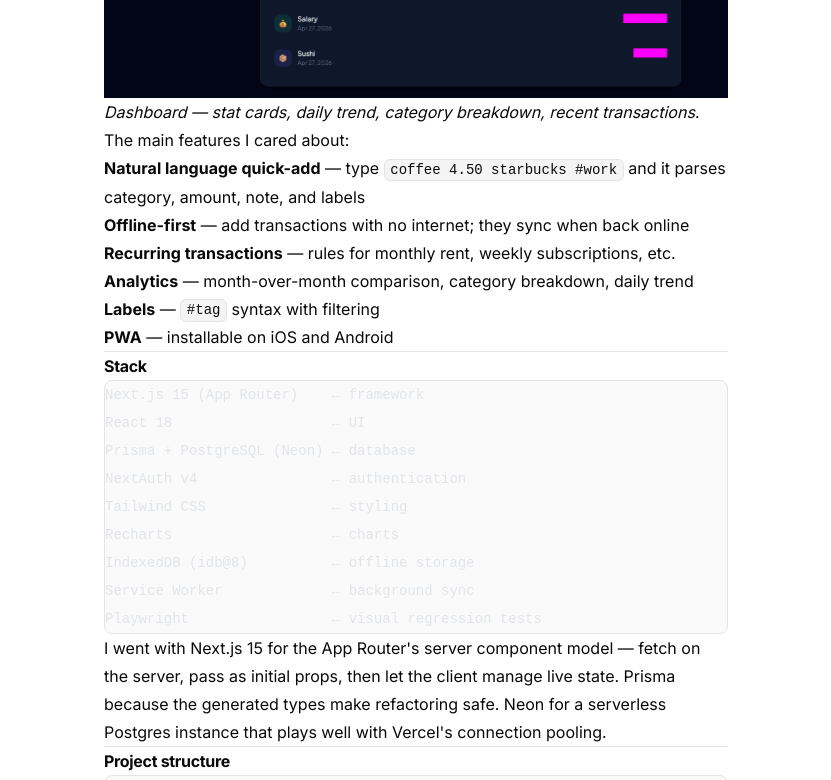
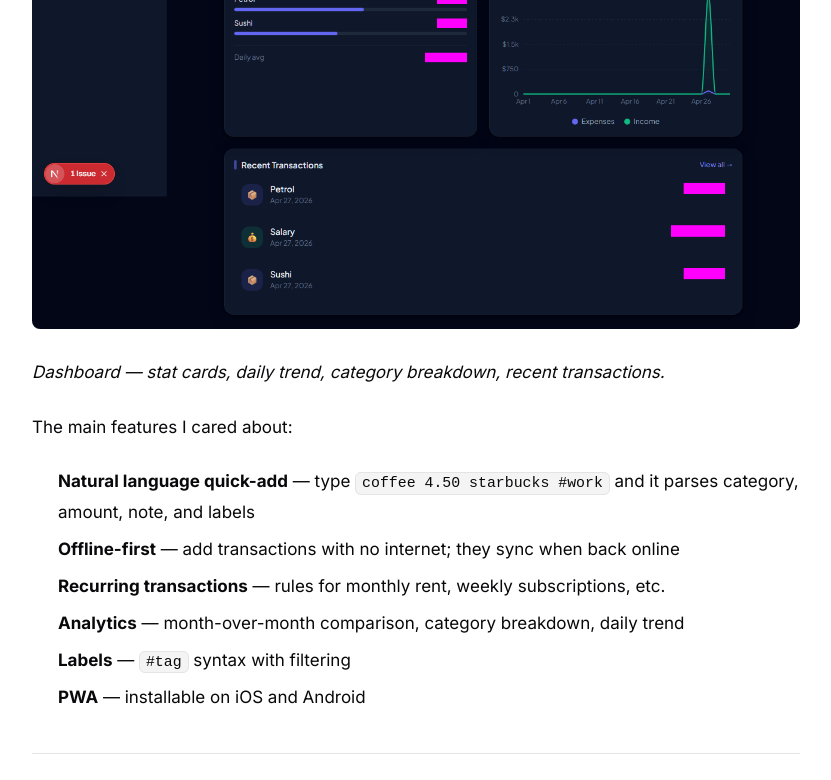
Before and after one commit to nafre/personal_website, an Astro site: page /blog/finance-tracker in a window 1280 px wide. Shown: the part 1280-2060 px from the top of the page, without its empty margins (224-1055 px from the left). Built offline with nearby package versions, Linux system fonts and the light colour scheme; Astro itself is replaced by a stand-in of ours.

Commit message:
Update blog UI

```diff
--- a/src/layouts/BlogLayout.astro
+++ b/src/layouts/BlogLayout.astro
@@ -76,9 +76,9 @@ const formattedDate = new Intl.DateTimeFormat('en-US', {
 
 <style>
   .post-wrapper {
-    max-width: 42rem;
+    max-width: 52rem;
     margin: 0 auto;
-    padding: 5rem 1.5rem 6rem;
+    padding: 5rem 2rem 6rem;
   }
 
   .back-link {
--- a/src/styles/global.css
+++ b/src/styles/global.css
@@ -289,12 +289,43 @@ body {
 /* Blog prose overrides */
 .prose {
   color: var(--color-text);
-  max-width: 65ch;
+  font-size: 1.0625rem;
+  line-height: 1.8;
 }
-.prose h1, .prose h2, .prose h3, .prose h4 {
-  color: var(--color-text);
+.prose p {
+  margin: 0 0 1.5rem;
+}
+.prose h2 {
+  font-size: 1.5rem;
   font-weight: 700;
   letter-spacing: -0.02em;
+  color: var(--color-text);
+  margin: 2.5rem 0 0.875rem;
+  line-height: 1.25;
+}
+.prose h3 {
+  font-size: 1.25rem;
+  font-weight: 700;
+  letter-spacing: -0.01em;
+  color: var(--color-text);
+  margin: 2rem 0 0.625rem;
+  line-height: 1.3;
+}
+.prose h4 {
+  font-size: 1.0625rem;
+  font-weight: 700;
+  color: var(--color-text);
+  margin: 1.75rem 0 0.5rem;
+}
+.prose ul, .prose ol {
+  padding-left: 1.625rem;
+  margin: 0 0 1.5rem;
+}
+.prose li {
+  margin-bottom: 0.4rem;
+}
+.prose li > p {
+  margin-bottom: 0.5rem;
 }
 .prose a {
   color: var(--color-accent);
@@ -314,25 +345,35 @@ body {
   border: 1px solid var(--color-border);
   border-radius: var(--radius-md);
   overflow-x: auto;
+  padding: 1.25rem 1.5rem;
+  margin: 0 0 1.75rem;
 }
 .prose pre code {
   background: none;
   border: none;
   padding: 0;
-  font-size: 0.875em;
+  font-size: 0.9em;
+  line-height: 1.65;
 }
 .prose blockquote {
   border-left: 3px solid var(--color-accent);
-  padding-left: 1rem;
+  padding-left: 1.25rem;
+  margin: 0 0 1.5rem;
   color: var(--color-muted);
   font-style: italic;
 }
 .prose hr {
-  border-color: var(--color-border);
+  border: none;
+  border-top: 1px solid var(--color-border);
+  margin: 2.5rem 0;
 }
 .prose ul li::marker,
 .prose ol li::marker {
   color: var(--color-accent);
+}
+.prose img {
+  border-radius: var(--radius-md);
+  margin: 0.5rem 0 1.75rem;
 }
 
 /* Skill icon cards */
```
